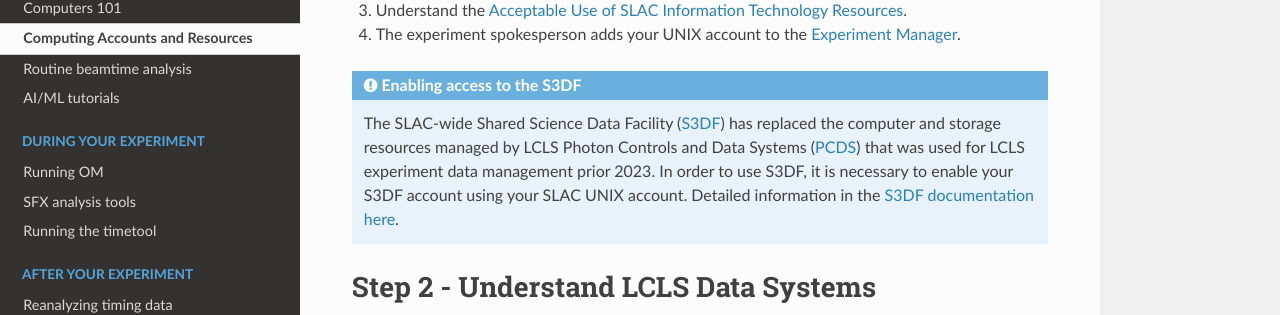
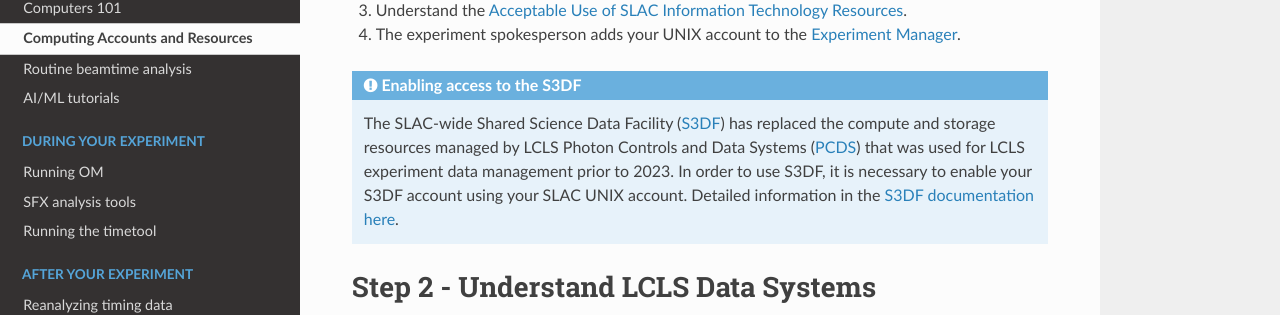
Before and after one commit to lcls-users/lcls-users, an MkDocs documentation site: the page built from docs/before/accounts.md, in a window 1280 px wide and 900 px high, scrolled down 334 px. Shown: the part 144-459 px from the top of the window. Built offline with MkDocs 1.6.1, drawn with Linux system fonts in a browser that asks for light colours; nearby versions of some CDN libraries; some of the changed text lies outside the part shown.

Commit message:
Addressing most of Gabriel's points.

```diff
--- a/docs/before/accounts.md
+++ b/docs/before/accounts.md
@@ -17,7 +17,7 @@ To this end, you will need to follow the steps below (*and for more detailed inf
 4. The experiment spokesperson adds your UNIX account to the [Experiment Manager](https://pswww.slac.stanford.edu/lgbk/lgbk/experiments).
 
 !!! note "Enabling access to the S3DF"
-    The SLAC-wide Shared Science Data Facility ([S3DF](https://lcls-users.readthedocs.io/en/latest/glossary/#s3df)) has replaced the computer and storage resources managed by LCLS Photon Controls and Data Systems ([PCDS](https://lcls-users.readthedocs.io/en/latest/glossary/#pcds)) that was  used for LCLS experiment data management prior 2023.
+    The SLAC-wide Shared Science Data Facility ([S3DF](https://lcls-users.readthedocs.io/en/latest/glossary/#s3df)) has replaced the compute and storage resources managed by LCLS Photon Controls and Data Systems ([PCDS](https://lcls-users.readthedocs.io/en/latest/glossary/#pcds)) that was  used for LCLS experiment data management prior to 2023.
     In order to use S3DF, it is necessary to enable your S3DF account using your SLAC UNIX account. Detailed information in the [S3DF documentation here][7].
 
 # Step 2 - Understand LCLS Data Systems
@@ -69,7 +69,8 @@ ${SIT_PSDM_DATA}/<instrument>/<experiment>
 !!! note "More S3DF info"
     For more information about the S3DF, check out the PCDS documentation [here][4] and the official S3DF docs [here][5].
 
-
+!!! note "Retrieving data from tape"
+    The current mechanism to request retrieval of experiment data from tape to disk consists in emailing `pcds-datamgt-l@slac.stanford.edu`.
 
 [1]: https://confluence.slac.stanford.edu/pages/viewpage.action?pageId=92183280
 [2]: https://confluence.slac.stanford.edu/display/PSDM/LCLS+Data+Analysis
```
